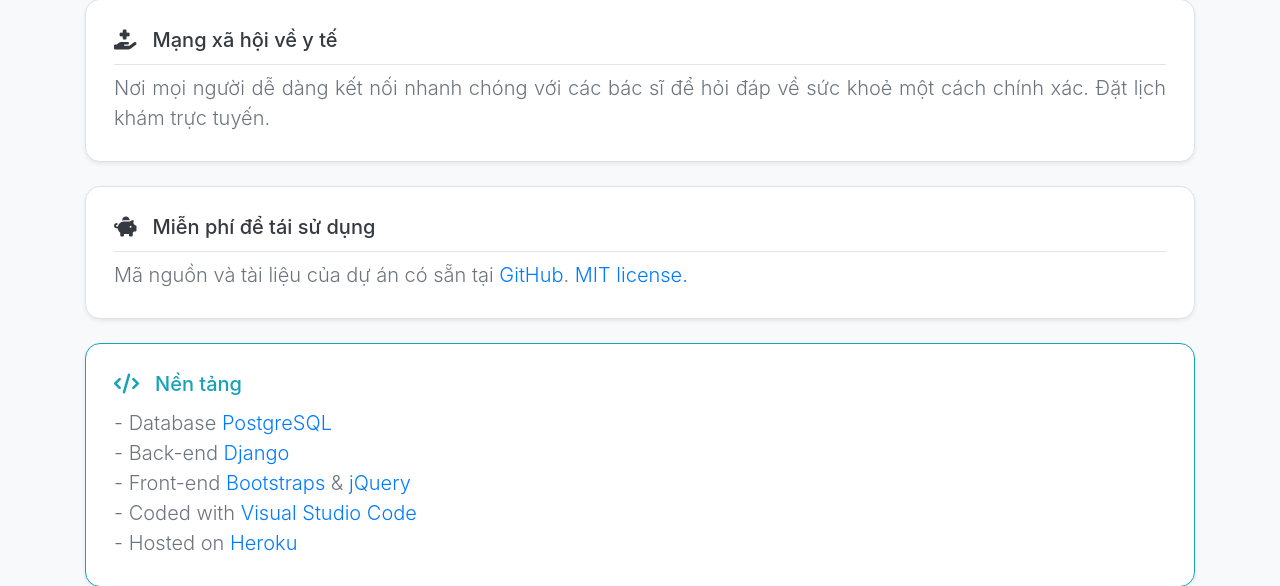
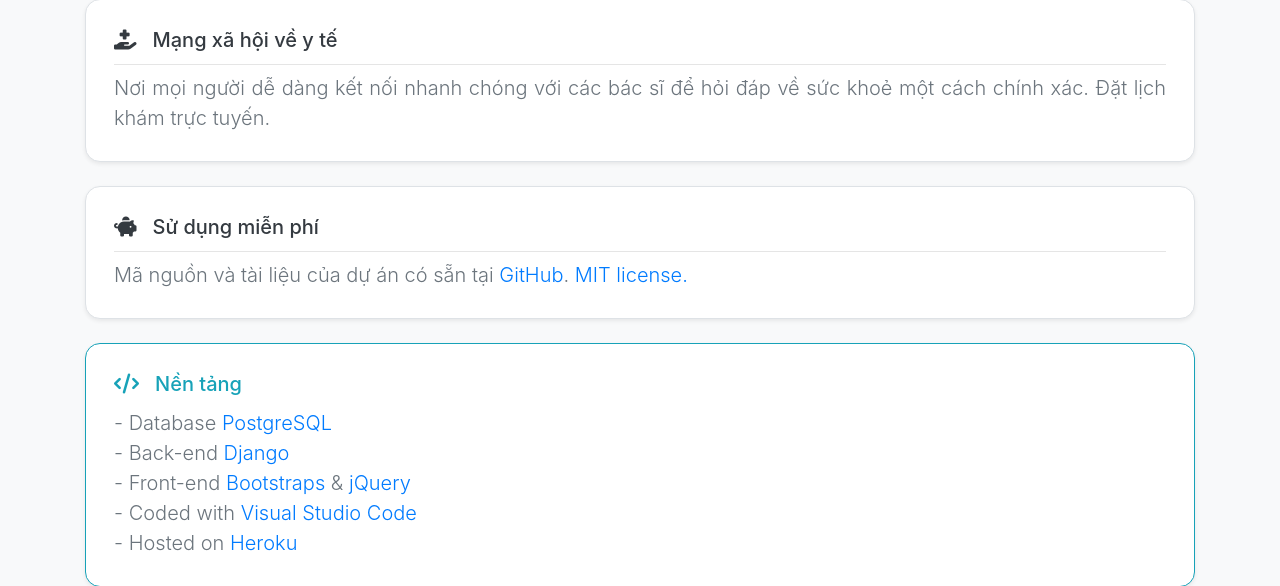
Before and after one commit to 1nguyenhuuhieu/anhsonmed, a Django app: page /about/ in a window 1280 px wide. Shown: the part 220-806 px from the top of the page. Run offline with Django 3.2, Linux system fonts and the light colour scheme; some libraries are stand-ins or nearby versions.

Commit message:
Update about.html

```diff
--- a/finddoctor/templates/staticpage/about.html
+++ b/finddoctor/templates/staticpage/about.html
@@ -28,7 +28,7 @@
 
           <div class="card mt-4 mb-4 border border borderradius15 shadow-sm p-2" >
             <div class="card-body">
-              <h5 class="card-title text-dark"><i class="fas fa-piggy-bank mr-3"></i>Miễn phí để tái sử dụng</h5>
+              <h5 class="card-title text-dark"><i class="fas fa-piggy-bank mr-3"></i>Sử dụng miễn phí</h5>
               <hr class="mb-2 mt-1">
 
               <p class="card-text text-muted lead" style="text-align: justify;">Mã nguồn và tài liệu của dự án có sẵn tại <a href="">GitHub</a>. <a href="">MIT license.</a> </p>
```
